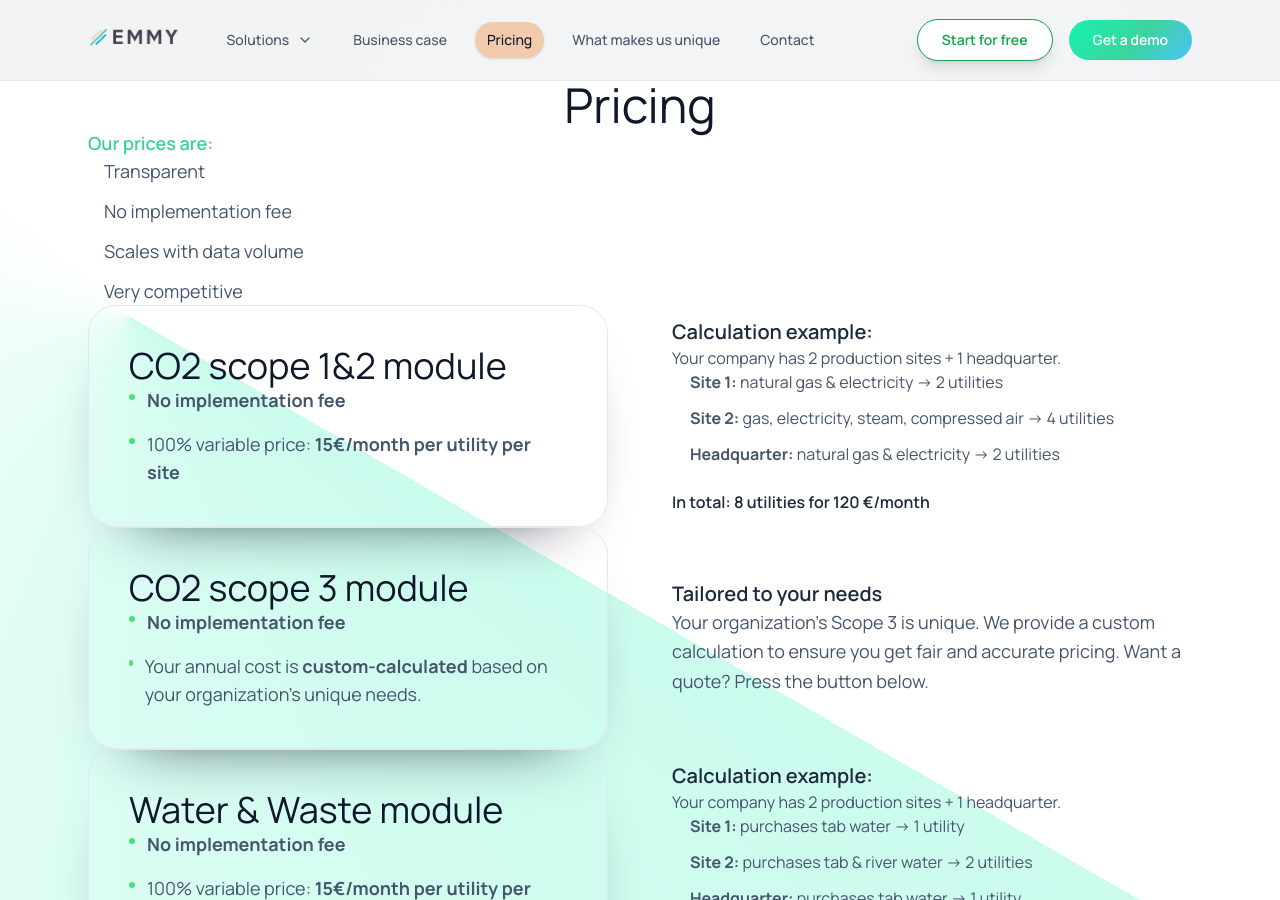
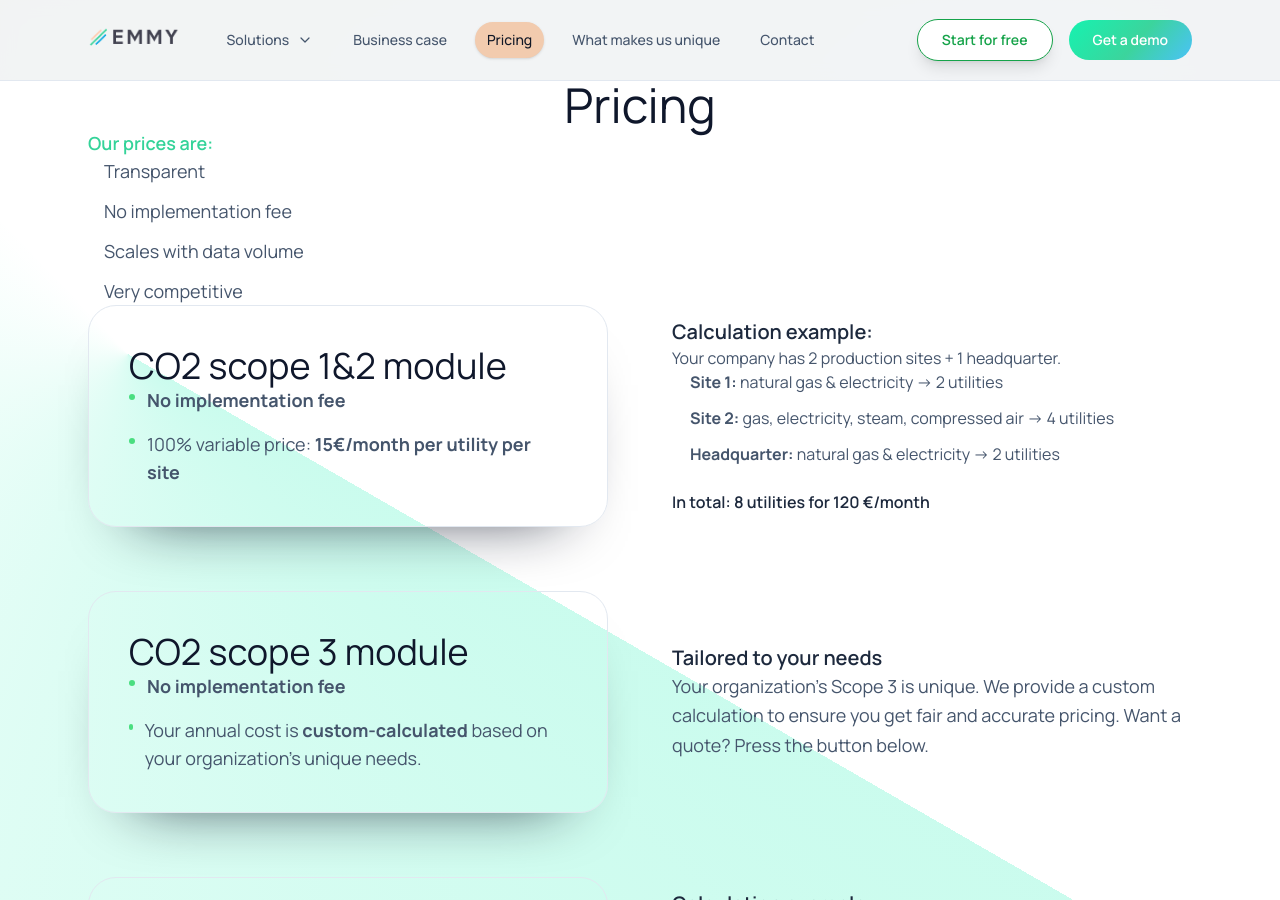
Before and after one commit to emmy-earth/promo-website, a Jekyll site: the page built from pricing.html, in a window 1280 px wide and 900 px high. Built offline with Jekyll 4.4.1, drawn with Linux system fonts in a browser that asks for light colours; nearby versions of some CDN libraries; comment, search, counter and statistics services are not loaded.

Commit message:
Update pricing.html

```diff
--- a/pricing.html
+++ b/pricing.html
@@ -39,7 +39,7 @@ description: "Learn about Emmy.earth's price to make carbon accounting effortles
     </div>
 
     <!-- Wrapper for all modules with increased spacing -->
-    <div class="space-y-32">
+    <div class="space-y-16">
 
       <!-- Scope 1&2 Module -->
       <div class="grid grid-cols-1 lg:grid-cols-2 gap-16 items-center">
```
